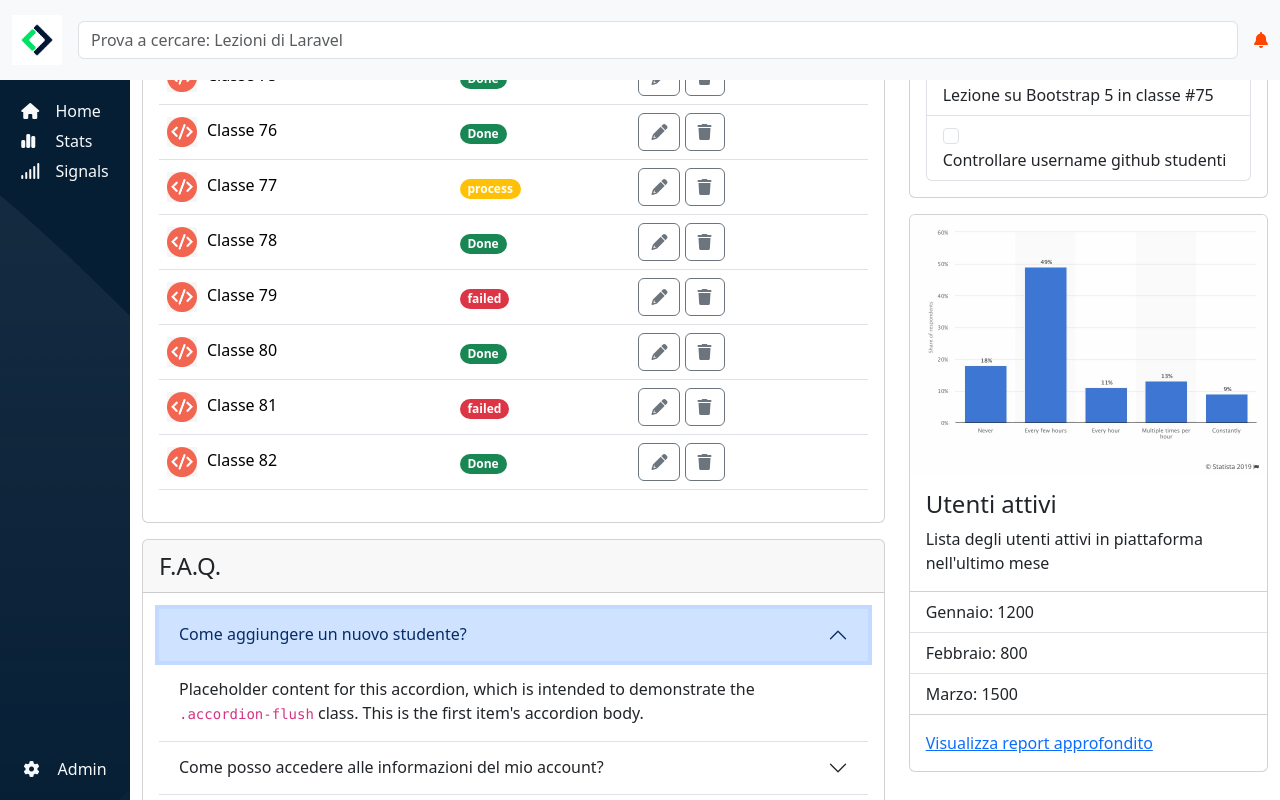
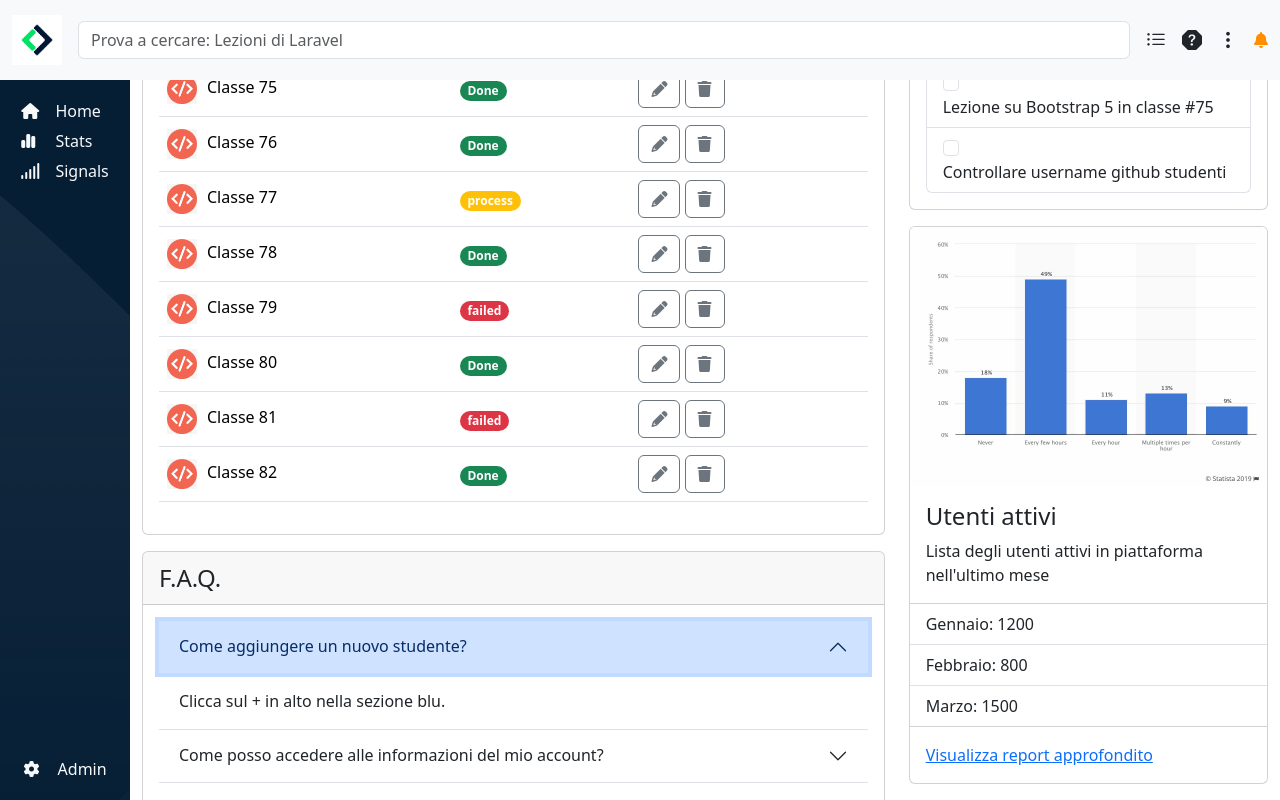
Before and after one commit to masepe95/html-css-bootstrap-dashboard, a plain HTML site: page index.html in a window 1280 px wide. Both pictures are taken after a click on the button "Come aggiungere un nuovo studente?". Drawn offline with nearby package versions, Linux system fonts and the light colour scheme.

Commit message:
[HEADER] icons added

```diff
--- a/css/style.css
+++ b/css/style.css
@@ -3,7 +3,7 @@
     height: 50px;
   }
   .fa-bell {
-    color: orangered;
+    color: #ff8f00 ;
   }
 
   /*  MAIN */
--- a/index.html
+++ b/index.html
@@ -23,6 +23,9 @@
                     <input class="form-control me-2" id="search" name="search" type="search"
                         placeholder="Prova a cercare: Lezioni di Laravel" aria-label="Search">
                 </form>
+                <i class="bi bi-list-ul d-none d-lg-block px-2 fs-5"></i>
+                <i class="bi bi-question-octagon-fill d-none d-lg-block px-2 fs-5"></i>
+                <i class="bi bi-three-dots-vertical d-none d-lg-block px-2 fs-5"></i>
                 <div class="ms-2 dropstart">
                     <i class="fas fa-bell" data-bs-toggle="dropdown" aria-expanded="false"></i>
                     <ul class="dropdown-menu">
@@ -81,7 +84,7 @@
                     <div class="row align-items-center">
                         <div class="col-12 col-md-4 col-lg-2 py-3 order-1 order-md-3">
                             <div class="offcanvas-selector">
-                                <a class="fs-5" href="#">Nuovo Studente <i class="bi bi-plus-square text-white ms-4"></i> </a>
+                                <a class="fs-5" href="#">Nuovo Studente <i class="bi bi-plus-square text-white ms-2"></i> </a>
                             </div>
                         </div>
                         <div class="col-12 col-md-4 col-lg-6 py-3 order-2 order-md-1">
@@ -98,7 +101,7 @@
                 <div class="container-fluid">
                     <div class="row row-cols-1 g-4">
                         <!-- ****************TABLE******************** -->
-                        <div class="col col-lg-8 py-3">
+                        <div class="col col-lg-8 pt-3">
                             <div class="card mb-3">
                                 <div class="card-header fs-4">
                                   Prossime classi
@@ -228,7 +231,7 @@
                                             </button>
                                           </h2>
                                           <div id="flush-collapseOne" class="accordion-collapse collapse" aria-labelledby="flush-headingOne" data-bs-parent="#accordionFlushExample">
-                                            <div class="accordion-body">Placeholder content for this accordion, which is intended to demonstrate the <code>.accordion-flush</code> class. This is the first item's accordion body.</div>
+                                            <div class="accordion-body">Clicca sul + in alto nella sezione blu.</div>
                                           </div>
                                         </div>
                                         <div class="accordion-item">
@@ -238,7 +241,7 @@
                                             </button>
                                           </h2>
                                           <div id="flush-collapseTwo" class="accordion-collapse collapse" aria-labelledby="flush-headingTwo" data-bs-parent="#accordionFlushExample">
-                                            <div class="accordion-body">Placeholder content for this accordion, which is intended to demonstrate the <code>.accordion-flush</code> class. This is the second item's accordion body. Let's imagine this being filled with some actual content.</div>
+                                            <div class="accordion-body">Clicca sull'icona della campanella.</div>
                                           </div>
                                         </div>
                                         <div class="accordion-item">
@@ -248,7 +251,7 @@
                                             </button>
                                           </h2>
                                           <div id="flush-collapseThree" class="accordion-collapse collapse" aria-labelledby="flush-headingThree" data-bs-parent="#accordionFlushExample">
-                                            <div class="accordion-body">Placeholder content for this accordion, which is intended to demonstrate the <code>.accordion-flush</code> class. This is the third item's accordion body. Nothing more exciting happening here in terms of content, but just filling up the space to make it look, at least at first glance, a bit more representative of how this would look in a real-world application.</div>
+                                            <div class="accordion-body">Certamente, la dashboard è responsive.</div>
                                           </div>
                                         </div>
                                     </div>
@@ -256,7 +259,7 @@
                             </div>
                         </div>
                         <!-- ****************CHECKLIST******************** -->
-                        <div class="col col-lg-4 py-3">
+                        <div class="col col-lg-4 py-3 mt-0 mt-lg-4">
                             <div class="card mb-3">
                                 <div class="card-header fs-4">
                                   Todo
```
